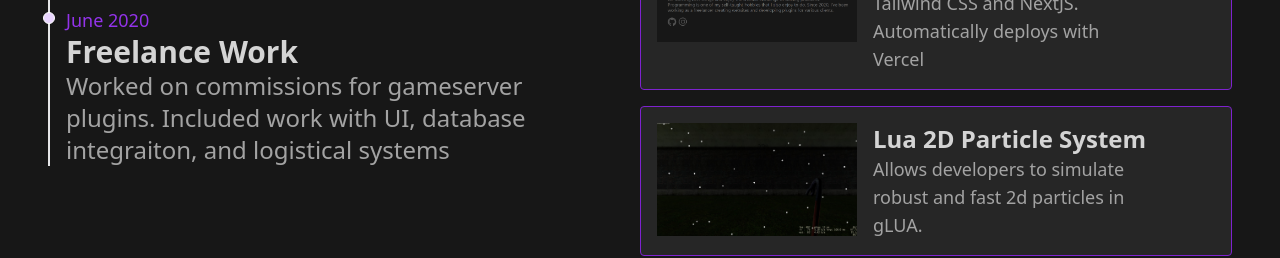
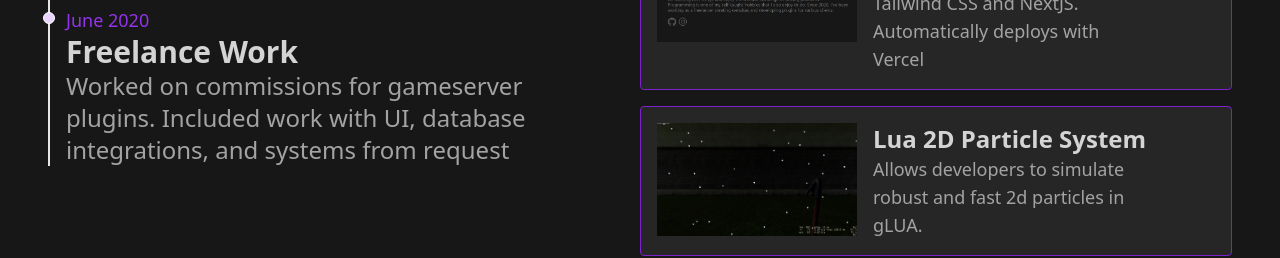
Before and after one commit to Av3r4ge/website, a Next.js app: page / in a window 1280 px wide. Shown: the part 1442-1700 px from the top of the page. Built offline with nearby package versions, Linux system fonts and the light colour scheme.

Commit message:
change desc and fix

```diff
--- a/src/components/ui/projectsandhistory.tsx
+++ b/src/components/ui/projectsandhistory.tsx
@@ -11,12 +11,12 @@ export default function ProjectsAndHistory() {
       {
         date: "Sep 2022",
         title: "Server Hosting",
-        description: "Privately sold managed instances of game servers, VOIP servers, and websites"
+        description: "Privately sold managed instances of game servers, VOIP servers, and websites."
       },
       {
         date: "June 2020",
         title: "Freelance Work",
-        description: "Worked on commissions for gameserver plugins. Included work with UI, database integraiton, and logistical systems"
+        description: "Worked on commissions for gameserver plugins. Included work with UI, database integrations, and systems from request"
       },
     ];
 
```
